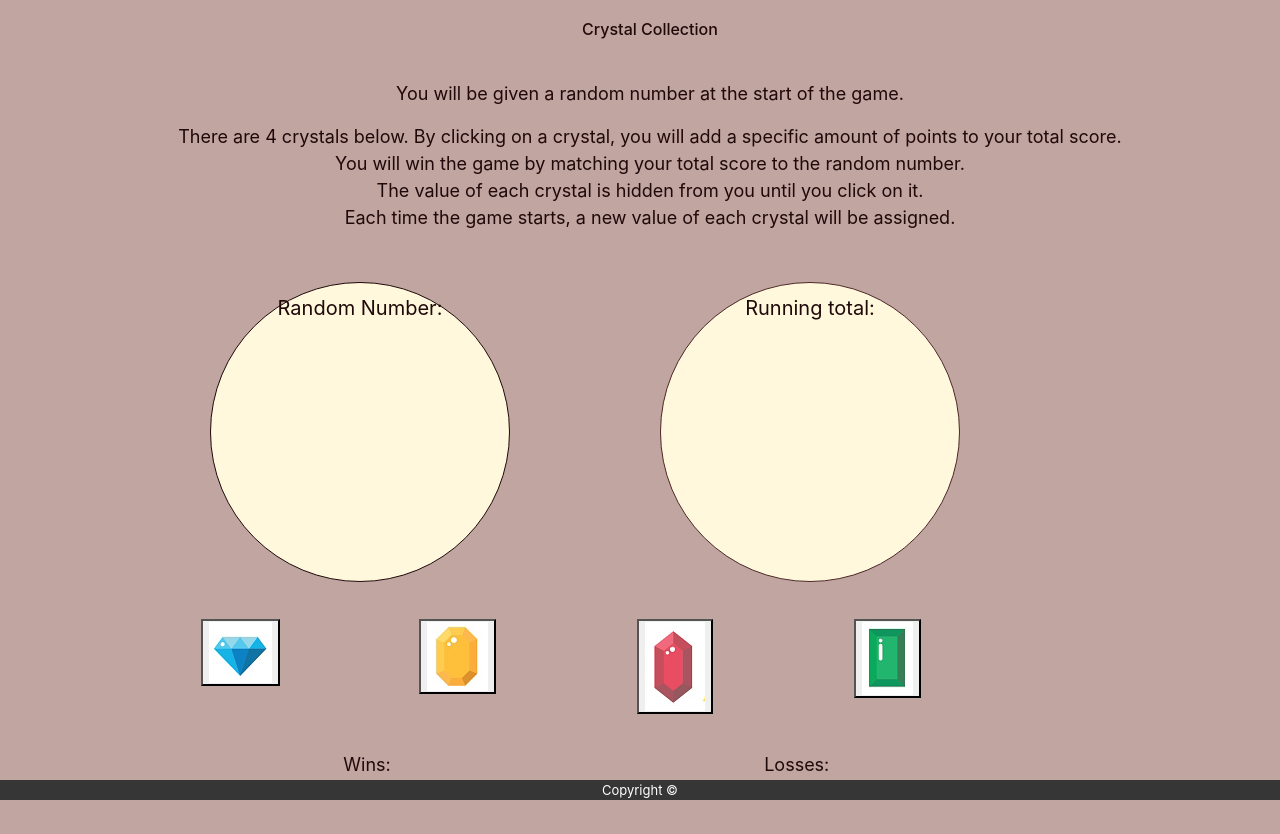
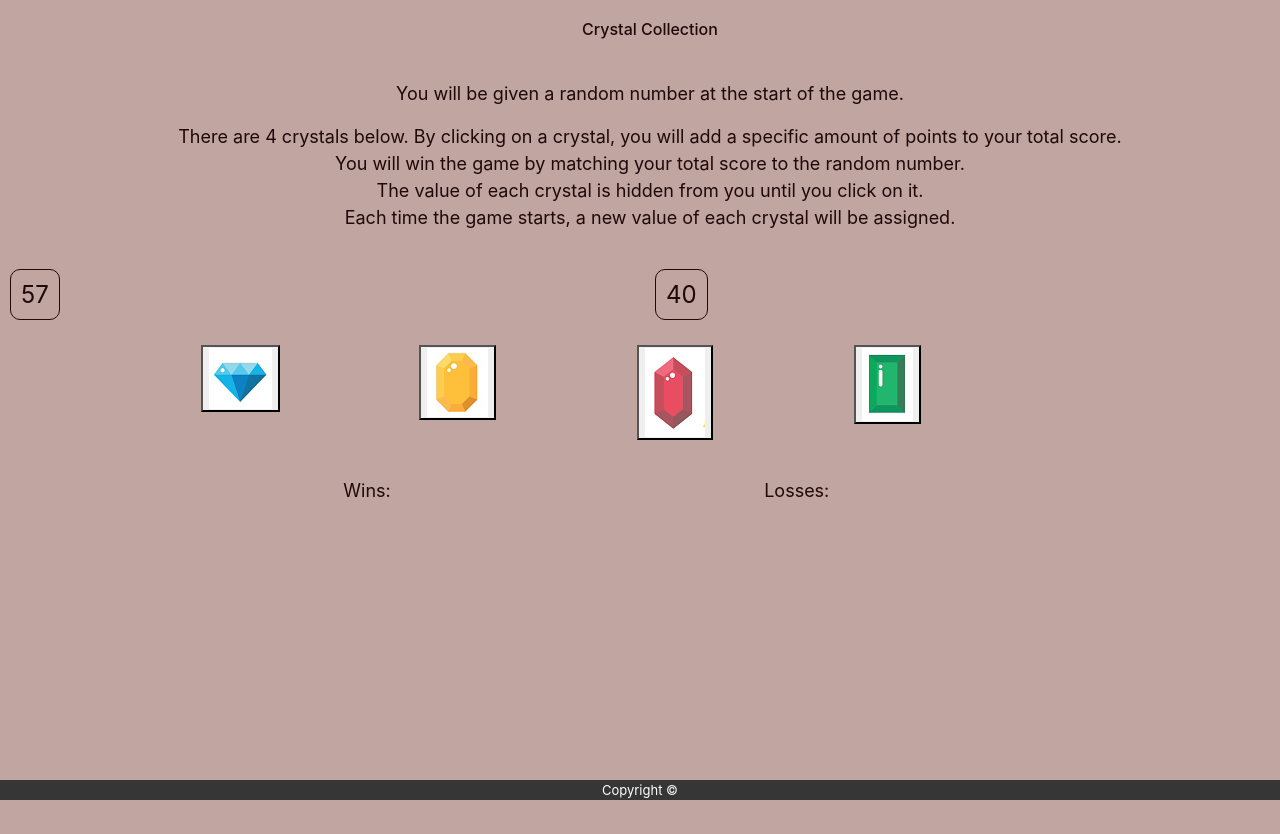
Before and after one commit to CLaughter/unit-4-game, a plain HTML site: page index.html in a window 1280 px wide. Shown: the top 834 px of the page. After the commit the page ends 800 px from the top, so only its background shows below. Drawn offline with nearby package versions, Linux system fonts and the light colour scheme.

Commit message:
rm circles overlaying random numbers and user input

```diff
--- a/assets/css/style.css
+++ b/assets/css/style.css
@@ -32,7 +32,7 @@ body {
 #randNum {
   background-color: cornsilk;
   color: rgb(31, 9, 9);
-  padding: 10px;
+  padding: 20px;
   margin: 5px;
   margin-left: 200px;
   width: 300px;
@@ -45,8 +45,8 @@ body {
 #num1 {
   color: rgb(31, 9, 9);
   padding: 10px;
-  width: 50px;
-  height: 50px;
+  width: 300px;
+  height: 300px;
   border: 1px solid rgb(31, 9, 9);
   border-radius: 10px;
   font-size: 24px;
@@ -55,7 +55,7 @@ body {
 #sumTotal {
   background-color: cornsilk;
   color: rgb(31, 9, 9);
-  padding: 10px;
+  padding: 20px;
   margin: 5px;
   width: 300px;
   height: 300px;
@@ -67,8 +67,8 @@ body {
 #num2 {
   color: rgb(31, 9, 9);
   padding: 10px;
-  width: 50px;
-  height: 50px;
+  width: 300px;
+  height: 300px;
   border: 1px solid rgb(31, 9, 9);
   border-radius: 10px;
   font-size: 24px;
--- a/assets/javascript/game.js
+++ b/assets/javascript/game.js
@@ -11,32 +11,21 @@ instructions.html(
   )
   $('#instructions').css('text-align','center');
 
-  let randNum = $('#randNum');
-  randNum.text('Random Number:')
-  $('#randNum').css('text-align','center');
+  // let randNum = $('#randNum');
+  // randNum.text('Random Number:')
+  // $('#randNum').css('text-align','center');
 
   let num1 = $('#num1');
   num1.text('20')
   $('#num1').css('text-align','center');
 
-  let sumTotal = $('#sumTotal');
-  sumTotal.text('Running total:')
-  $('#sumTotal').css('text-align','center');
+  // let sumTotal = $('#sumTotal');
+  // sumTotal.text('Running total:')
+  // $('#sumTotal').css('text-align','center');
 
   let num2 = $('#num2');
   num2.text('40')
   $('#num2').css('text-align','center');
-
-  let images = $('.images');
-
-  let img1 = $('#card1');
-  img1.text('w')
-  let img2 = $('#card2');
-  img2.text('x')
-  let img3 = $('#card3');
-  img3.text('y')
-  let img4 = $('#card4');
-  img4.text('z')
 
   let win = $('#win');
   win.text('Wins: ')
@@ -54,7 +43,7 @@ instructions.html(
 
 // Detect if window has loaded
 window.onload = function() {
-  // alert('Window is loaded');
+  alert('Window is loaded');
 }
 
 // CSS and Images may not have yet loaded, but the DOM has loaded.
@@ -66,16 +55,16 @@ $(document).ready(function() {
   // random computer variable array
   let numHold = [];
 
-  for (let i = 19; i < 120; i++) {
-    numHold.push(x);
+  for (let i = 19; i <= 120; i++) {
+    numHold.push(i);
   }
 
   // crystal numbers array
   let tiles = [];
 
-  for (var y = 1; y < 13; y++) {
+  for (var i = 1; i < 13; i++) {
 
-    tiles.push(y);
+    tiles.push(i);
   }
   console.log(tiles); // test
 
@@ -124,23 +113,23 @@ $(document).ready(function() {
   } // End function
 
 
-  function tileValue(num) {
+  function tileValue(arr) {
     // Tile value change by array
-    for(i = 0; i < r.length; i++) {
+    for(i = 0; i < arr.length; i++) {
 
-		$("#button-" + (i+1)).attr("value", num[i]);
+		$("#button-" + (i+1)).attr("value", arr[i]);
 		console.log(this);
 		}
-		t1 = num[0];
-		t2 = num[1];
-		t3 = num[2];
-		t4 = num[3];
+		t1 = arr[0];
+		t2 = arr[1];
+		t3 = arr[2];
+		t4 = arr[3];
 	} // End function
 
-   // Game Reset
+   // Game Reset****
 	function gameReset(r) {
 
-		tileNumber = []; // clears  values
+		tileNumber = []; // clears values
 
 		randNum(numHold);
 
@@ -154,7 +143,7 @@ $(document).ready(function() {
 		alert(r);
 	} // END of gameReset function
 
-	// *** GAME SETTINGS AT START ***
+	// Starting Game Settings****
 
 	randNum(numHold); // random number to match
 	randTile(tiles); // array of random crystal values
@@ -187,12 +176,11 @@ $(document).ready(function() {
 		});
 
 	$("button").on("click", function() {
-		// this is what happens if the user wins
 		if (sumTotal == randNumber) {
 
 			wins++;
 			console.log(sumTotal);
-			$("#num1").html(sumTotal);
+			$("#num2").html(sumTotal);
 			$("#win").html("Wins: " + wins);
 
 
@@ -202,11 +190,11 @@ $(document).ready(function() {
 		else if (sumTotal > randNumber){
 
 			losses++;
-			$("#loss").html(sumTotal);
+			$("#num2").html(sumTotal);
 			$("#loss").html("Losses: " + losses);
 
 			setTimeout(function() {gameReset("YOU DIDN'T WIN!")}, 200);
 		}
 	});
 
-}); // end of script
+}); // end script
--- a/index.html
+++ b/index.html
@@ -44,18 +44,18 @@
 		<!-- Random number -->
 		<div class="row">
 			<div class="col-sm-6">
-				<div id="randNum">
+				<!-- <div id="randNum"> -->
 					<span id=num1>
 					</span>
-				</div>
+				<!-- </div> -->
 			</div>
 
 			<!-- User running total -->
 			<bu class="col-sm-6">
-				<div id="sumTotal">
+				<!-- <div id="sumTotal"> -->
 					<span id=num2>
 					</span>
-				</div>
+				<!-- </div> -->
 			</div>
 		</div>
 
@@ -102,8 +102,6 @@
 		</div>
 
 	</div>
-	<br>
-	<br>
 
   <section id="bottom">
 			<footer id="footer">
```
